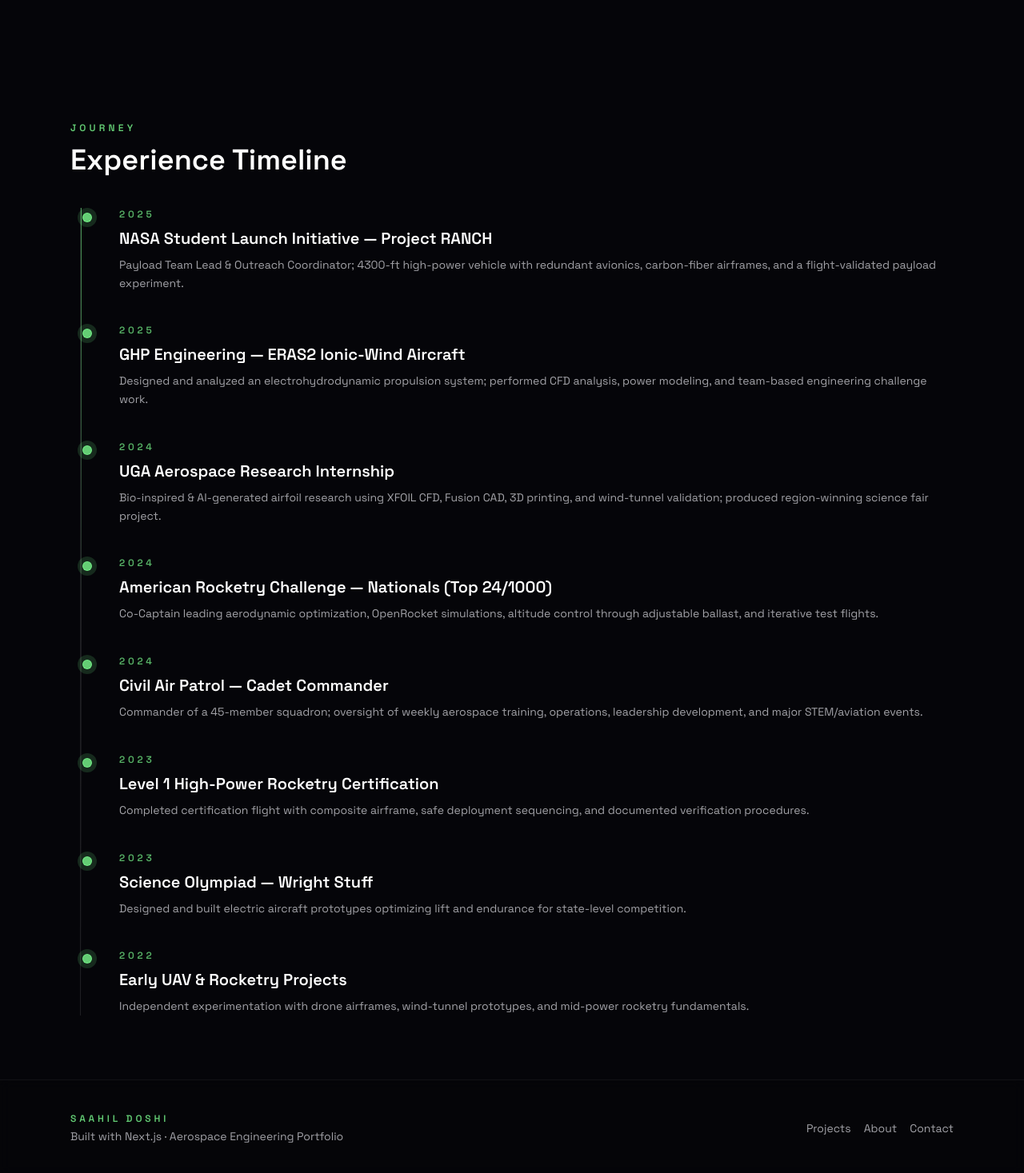
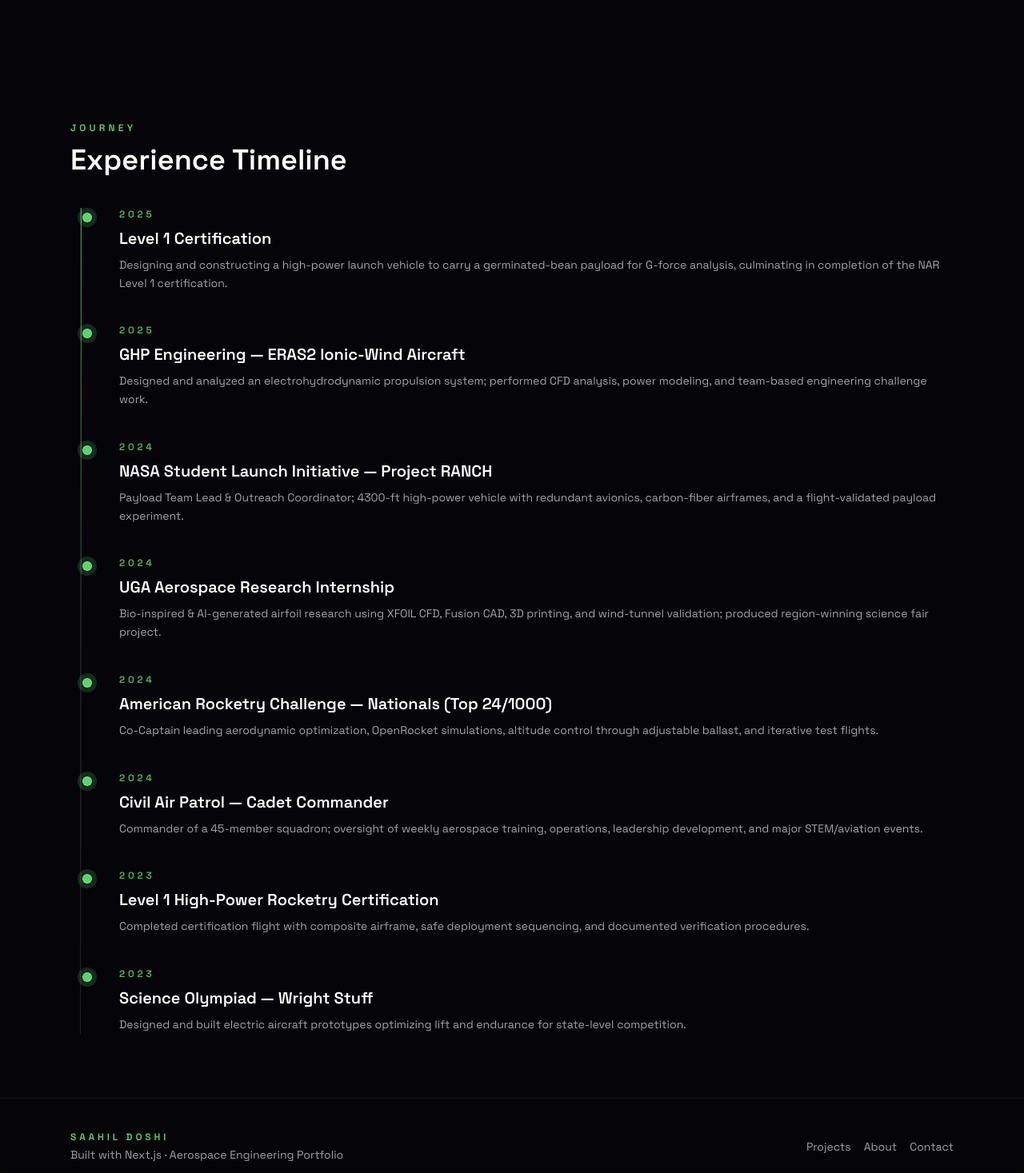
Before and after one commit to saahildoshi/saahildoshi-portfolio, a Next.js app: page / in a window 1280 px wide. Shown: the part 1974-3441 px from the top of the page at 80% size. Built offline with nearby package versions, Linux system fonts and the light colour scheme.

Commit message:
Update timeline entries for NASA project and details

```diff
--- a/src/app/page.tsx
+++ b/src/app/page.tsx
@@ -96,15 +96,21 @@
 const TIMELINE: TimelineItem[] = [
   {
     year: '2025',
-    title: 'NASA Student Launch Initiative — Project RANCH',
+    title: 'Level 1 Certification',
     detail:
-      'Payload Team Lead & Outreach Coordinator; 4300-ft high-power vehicle with redundant avionics, carbon-fiber airframes, and a flight-validated payload experiment.',
+      'Designing and constructing a high-power launch vehicle to carry a germinated-bean payload for G-force analysis, culminating in completion of the NAR Level 1 certification.',
   },
   {
     year: '2025',
     title: 'GHP Engineering — ERAS2 Ionic-Wind Aircraft',
     detail:
       'Designed and analyzed an electrohydrodynamic propulsion system; performed CFD analysis, power modeling, and team-based engineering challenge work.',
+  },
+  {
+    year: '2024',
+    title: 'NASA Student Launch Initiative — Project RANCH',
+    detail:
+      'Payload Team Lead & Outreach Coordinator; 4300-ft high-power vehicle with redundant avionics, carbon-fiber airframes, and a flight-validated payload experiment.',
   },
   {
     year: '2024',
@@ -135,12 +141,6 @@
     title: 'Science Olympiad — Wright Stuff',
     detail:
       'Designed and built electric aircraft prototypes optimizing lift and endurance for state-level competition.',
-  },
-  {
-    year: '2022',
-    title: 'Early UAV & Rocketry Projects',
-    detail:
-      'Independent experimentation with drone airframes, wind-tunnel prototypes, and mid-power rocketry fundamentals.',
   },
 ];
 
```
